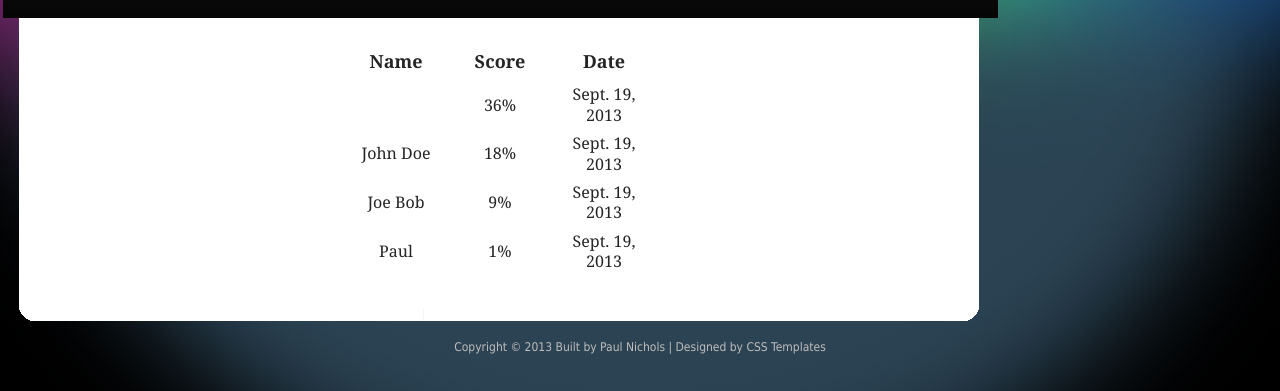
After one commit to paulnicholsen27/wedding-website, a Django app: page /high_scores/ in a window 1280 px wide. The commit adds this page. Shown: the part 409-800 px from the top of the page. Run offline with Django 3.2, Linux system fonts and the light colour scheme; data comes from the database, SQL or seed files in the repository; both versions use the stored data as it was after the commit; parts of the project's set-up code (start-up, migrations or seed data) failed here and were passed over.

Commit message:
added high scores, need to make name mandatory

```diff
--- a/mainsite/static/css/templatemo_style.css
+++ b/mainsite/static/css/templatemo_style.css
@@ -311,6 +311,11 @@ a.more:hover { text-decoration: none; color: #fff; }
 	font-weight: bold,
 }
 
+.error{
+	color: red;
+	font-size: 14px;
+	margin: 0 20px 0 0;
+}
 .result_message{
 	font-size: 14px;
 	font-style: italic;
@@ -355,7 +360,20 @@ a.more:hover { text-decoration: none; color: #fff; }
 	padding: 5px 45px 5px 45px;
 	font-family: Georgia, "Times New Roman", Times, serif;
 }
+#high_scores{
+	margin-right: auto;
+	margin-left: auto;
+	font-family: Georgia, "Times New Roman", Times, serif;
+}
+#high_scores th{
+	font-size: 18px;
+	width: 100px;
+	padding-bottom: 10px;
+}
 
-#quiz_submit{
-
+#high_scores td{
+	font-size: 16px;
+	text-align: center;
+	padding-bottom: 5px;
+	width: auto;
 }
--- a/mainsite/templates/base.html
+++ b/mainsite/templates/base.html
@@ -48,7 +48,7 @@ function clearText(field)
               <li><a href="/">Home</a></li>
               <li><a href="#">About Us</a>
                 <ul>
-                    <li><a href="/quiz/">Trivia</a></li>
+                    <li><a href="/quiz/">Quiz</a></li>
                     <li><a href="#">Photos</a></li>
                     <li><a href="/story/" class="last">Our Story</a></li>
                 </ul>
--- a/mainsite/views.py
+++ b/mainsite/views.py
@@ -56,6 +56,7 @@ def location(request):
 
 def story(request):
 	return render_to_response("story.html", {}, RequestContext(request))
+
 # def login(request):
 # 	response_dict = {}
 # 	email = request.POST.get('email', False)
--- a/quiz/models.py
+++ b/quiz/models.py
@@ -16,3 +16,9 @@ class Answer(models.Model):
 
 	def __unicode__(self):
 		return self.text
+
+
+class Result(models.Model):
+	name = models.CharField(max_length=256)
+	date_taken = models.DateField(auto_now_add=True)
+	score = models.IntegerField()
--- /dev/null
+++ b/quiz/templates/high_scores.html
@@ -0,0 +1,37 @@
+{% extends "base.html" %}
+
+
+  {% block content %}
+    <div id="templatemo_middle">
+
+    	<div id="middle_img"><iframe width="285" height="186" src="//www.youtube.com/embed/HrLEQmMrRFw?rel=0&start=4&showinfo=0" frameborder="0" allowfullscreen></iframe></div>
+
+        <div id="m_right">
+	        <h1>See who knows us best!</h1>
+            <p>And who is dead to us.</p>
+
+		    </div>
+
+    </div>
+
+    <div id="templatemo_content">
+          <table id="high_scores">
+            <tr>
+              <th>Name</th>
+              <th>Score</th>
+              <th>Date</th>
+            </tr>
+        {% for score in scores %}
+          <tr>
+            <td>{{ score.name }}</td>
+            <td>{{ score.score }}%</td>
+            <td>{{ score.date_taken }}</td>
+          </tr>
+        {% endfor %}
+          </table>
+
+
+        <div class="cleaner"></div>
+      </div>
+      <div id="templatemo_content_bottom"></div>
+    {% endblock %}
--- a/quiz/templates/results.html
+++ b/quiz/templates/results.html
@@ -35,10 +35,7 @@
           {% endfor %}
           </ol>
 
-          </form>
-<!--           {% if score %}
-          Score:  {{ score }} / {{ questions|length }}
-          {% endif %} -->
+        <div><a href="/high_scores/">See how you compare to smarter people!</a></div>
         <div class="cleaner"></div>
       </div>
       <div id="templatemo_content_bottom"></div>
--- a/quiz/views.py
+++ b/quiz/views.py
@@ -1,38 +1,60 @@
 from django.template import loader, RequestContext
 from django.shortcuts import redirect, render_to_response
-from quiz.models import Question, Answer
+from quiz.models import Question, Answer, Result
 
 
-def quiz(request):
+def quiz(request, errors=None, answers=None, name=''):
 	questions = Question.objects.all()
-	return render_to_response("quiz.html", {'questions':questions}, RequestContext(request))
+	print answers
+	return render_to_response("quiz.html", {'questions':questions, 'errors':errors, 'chosen_answers':answers, 'name':name}, RequestContext(request))
 
 
 def results(request):
+	errors = {'test':'test'}
 	if request.method == "GET":
 		return redirect("/quiz/")
 	else:
-		questions_objects = Question.objects.all()
-		questions = [{'question' : question,
-					  'user_answer' : Answer.objects.get(pk=request.POST[str(question.pk)])} for question in questions_objects]
-		score=0
-		for question in questions:
-			if question['user_answer'].correct:
-				score += 1
-		# for question in questions:
-		# 	user_answers[question] = Answer.objects.get(pk=question.pk).text
-		score_percentage = int(float(score) * 100 / len(questions))
-		if score_percentage >= 80:
-			score_message = "Great job!  Looks you know Paul and Jason pretty well!  Or you cheated."
-		elif score_percentage >= 60:
-			score_message = "Not bad, but you could do better.  Maybe spend some more time with the boys.  Perhaps take them out to a fancy dinner.  Your treat."
-		else:
-			score_message = "Wow.  Have you ever even met Paul and Jason?  Or did you just let a blind monkey take the quiz for you?"
-		return render_to_response("results.html",
-			{'score' : score,
-			 'score_percentage' : score_percentage,
-			 'score_message' : score_message,
-			 'questions' : questions,
-			 # 'user_answers' : user_answers,
-			 },
-			 RequestContext(request))
+		try:
+			questions_objects = Question.objects.all()
+			questions = [{'question' : question,
+						  'user_answer' : Answer.objects.get(pk=request.POST[str(question.pk)])} for question in questions_objects]
+			score=0
+			for question in questions:
+				if question['user_answer'].correct:
+					score += 1
+			# for question in questions:
+			# 	user_answers[question] = Answer.objects.get(pk=question.pk).text
+			score_percentage = int(float(score) * 100 / len(questions))
+			if score_percentage >= 80:
+				score_message = "Great job!  Looks you know Paul and Jason pretty well!  Or you cheated."
+			elif score_percentage >= 60:
+				score_message = "Not bad, but you could do better.  Maybe spend some more time with the boys.  Perhaps take them out to a fancy dinner.  Your treat."
+			else:
+				score_message = "Wow.  Have you ever even met Paul and Jason?  Or did you just let a blind monkey take the quiz for you?"
+			name = request.POST.get('name')
+			r = Result(name=name, score=score_percentage)
+			r.save()
+			return render_to_response("results.html",
+				{'score' : score,
+				 'score_percentage' : score_percentage,
+				 'score_message' : score_message,
+				 'questions' : questions,
+				 # 'user_answers' : user_answers,
+				 },
+				 RequestContext(request))
+		except KeyError:
+			question_keys = [str(question.pk) for question in Question.objects.all()]
+			answers = [int(request.POST[key]) for key in question_keys if request.POST.get(key) != None]
+			if len(question_keys) != len(answers):
+				errors['empty_question'] = "Make sure you've answered all the questions! (Hint: You didn't.)"
+			name = request.POST.get('name', None)
+			if not name:
+				errors['no_name'] = "This is literally the easiest question on the page."
+			return quiz(request, errors=errors, answers=answers, name=name)
+
+
+def high_scores(request):
+	scores = Result.objects.order_by('-score')
+	return render_to_response('high_scores.html',
+			{'scores' : scores},
+			RequestContext(request))
--- a/wedding/urls.py
+++ b/wedding/urls.py
@@ -15,6 +15,7 @@ urlpatterns = patterns('',
     url(r'^wedding_party/$', 'mainsite.views.wedding_party', name='wedding_party'),
     url(r'^location/$', 'mainsite.views.location', name='location'),
     url(r'^story/$', 'mainsite.views.story', name='story'),
+    url(r'^high_scores/$', 'quiz.views.high_scores', name='high_scores'),
     # url(r'^login/$', 'mainsite.views.base', name='login'),
     # url(r'^newuser/$', 'mainsite.views.base', name='newuser'),
     # Uncomment the admin/doc line below to enable admin documentation:
```
Also changed, not shown: quiz/admin.py (+4 -3 lines), quiz/templates/quiz.html (+14 -2 lines), wedding.db.
